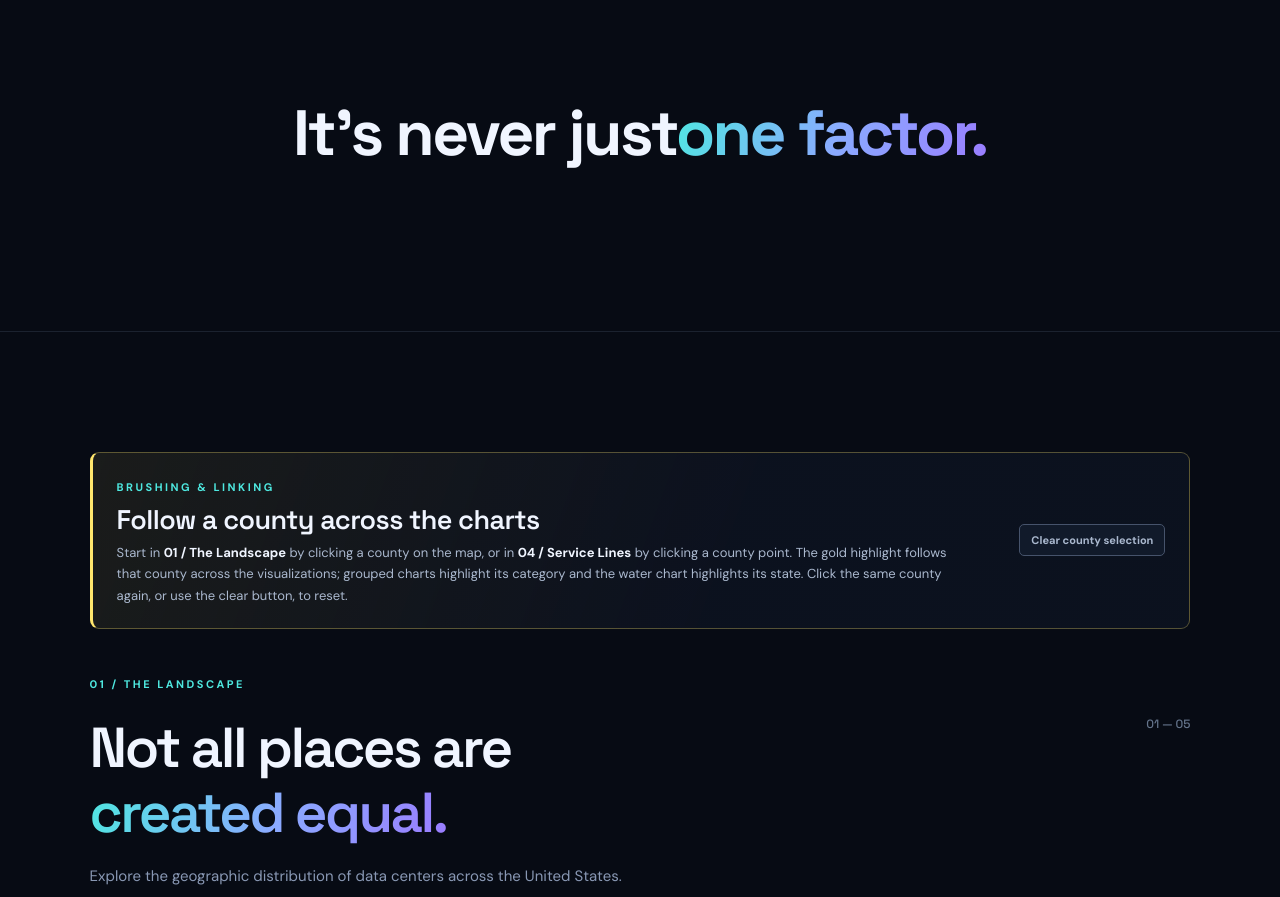
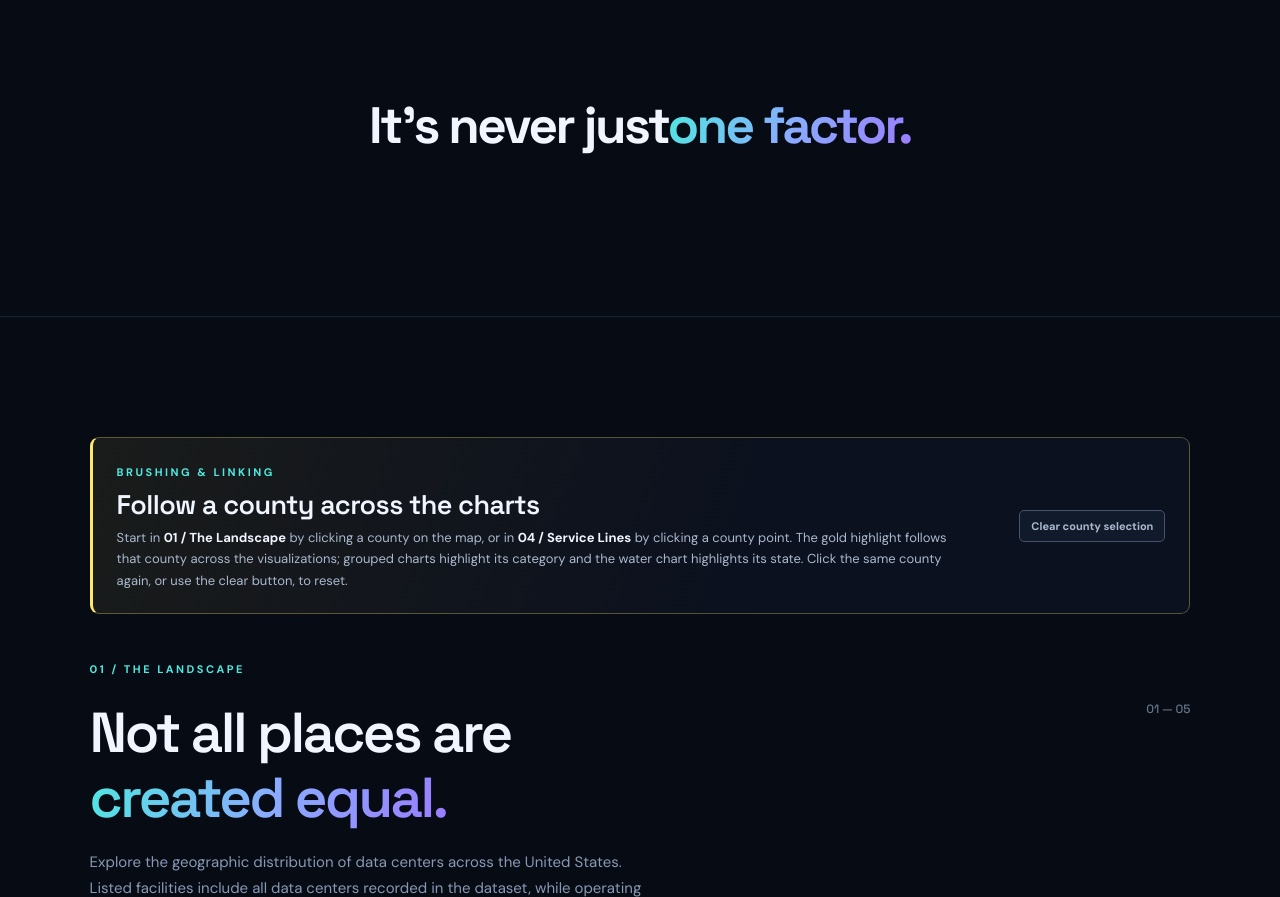
Before and after one commit to shanmathig/datacentered, a plain HTML site: page index.html in a window 1280 px wide. Shown: the part 1407-2304 px from the top of the page. Drawn offline with nearby package versions, Linux system fonts and the light colour scheme; no server answers.

Commit message:
Adjust font size and white-space for overview heading

```diff
--- a/css/style.css
+++ b/css/style.css
@@ -235,7 +235,8 @@ footer a:last-child { color: var(--cyan); }
   width: 100%;
   margin: 100px auto 40px;
   text-align: center;
-  font-size: clamp(2.5rem, 5vw, 5rem);
+  font-size: clamp(2rem, 4vw, 4rem);
   font-weight: 700;
   line-height: 1.15;
+  white-space: nowrap;
 }
```
